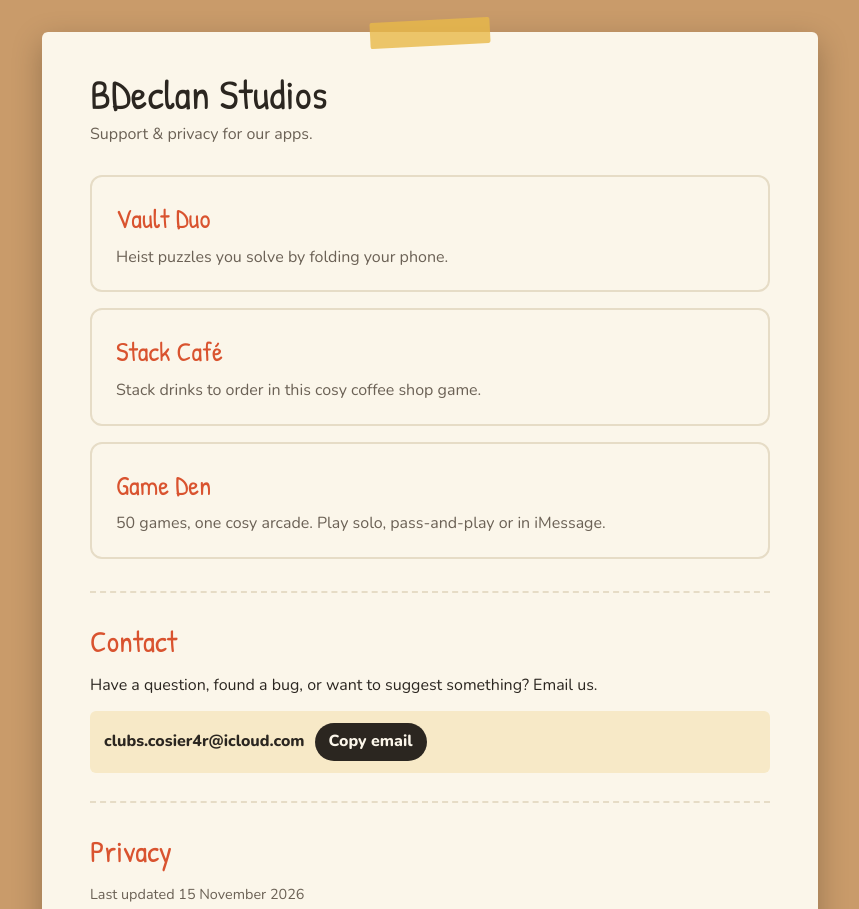
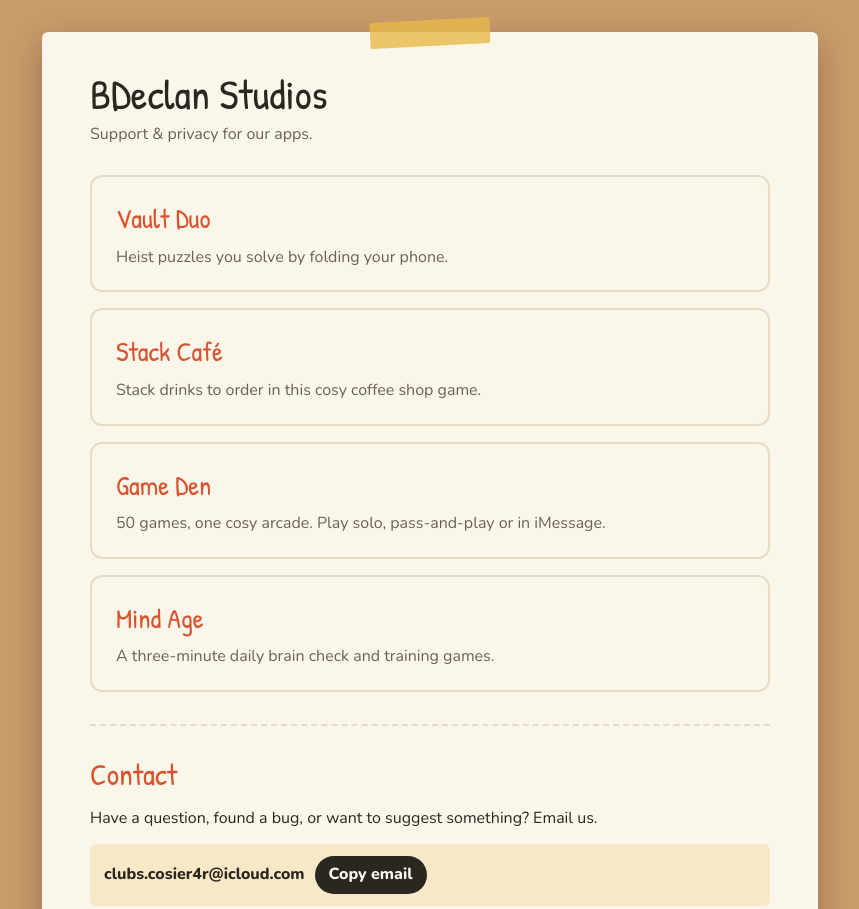
Before and after one commit to BDeclan-Studios/BDeclan-Studios, a plain HTML site: page index.html in a window 1280 px wide. Shown: the top 909 px of the page, without its empty margins (210-1069 px from the left). Drawn offline with nearby package versions, Linux system fonts and the light colour scheme.

Commit message:
Add Mind Age to the apps list

```diff
--- a/index.html
+++ b/index.html
@@ -102,6 +102,10 @@
       <h2>Game Den</h2>
       <p>50 games, one cosy arcade. Play solo, pass-and-play or in iMessage.</p>
     </a>
+    <a class="app-card" href="mind-age/">
+      <h2>Mind Age</h2>
+      <p>A three-minute daily brain check and training games.</p>
+    </a>
   </div>
 
   <section id="contact">
```
